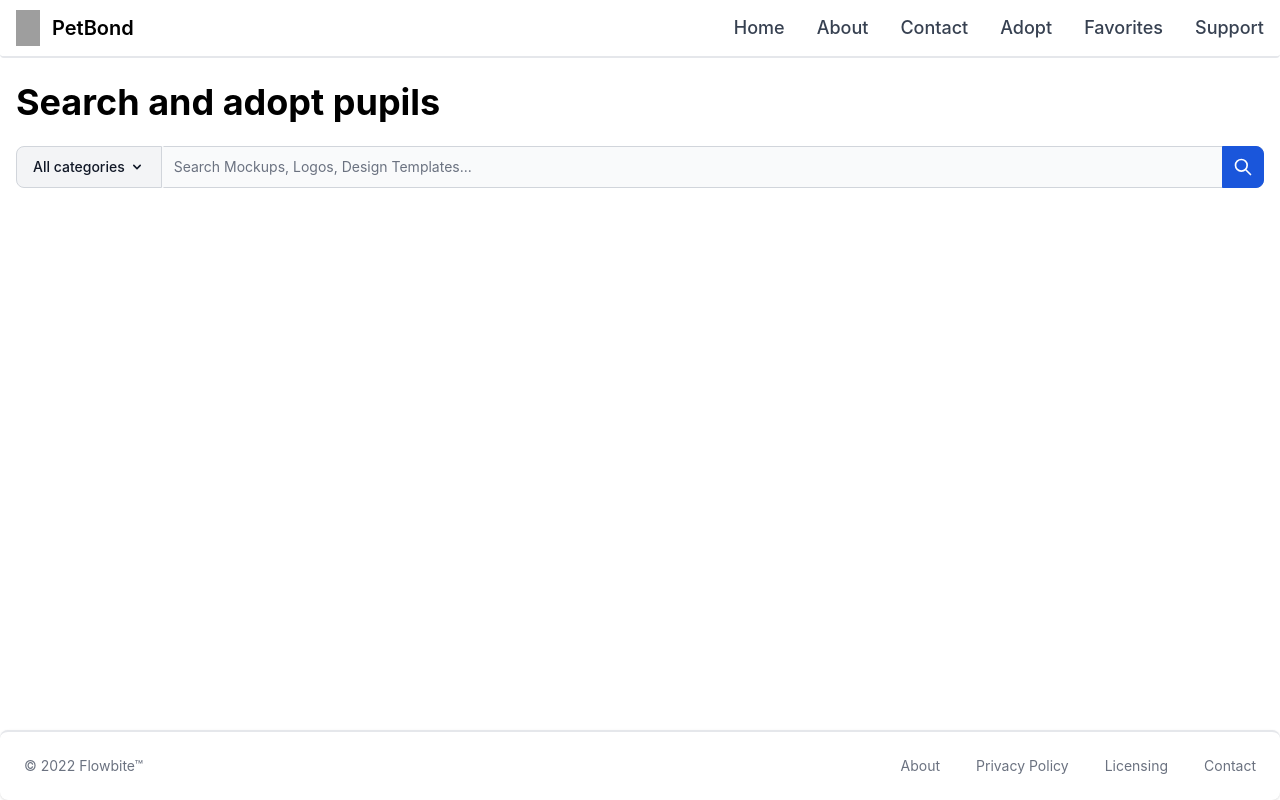
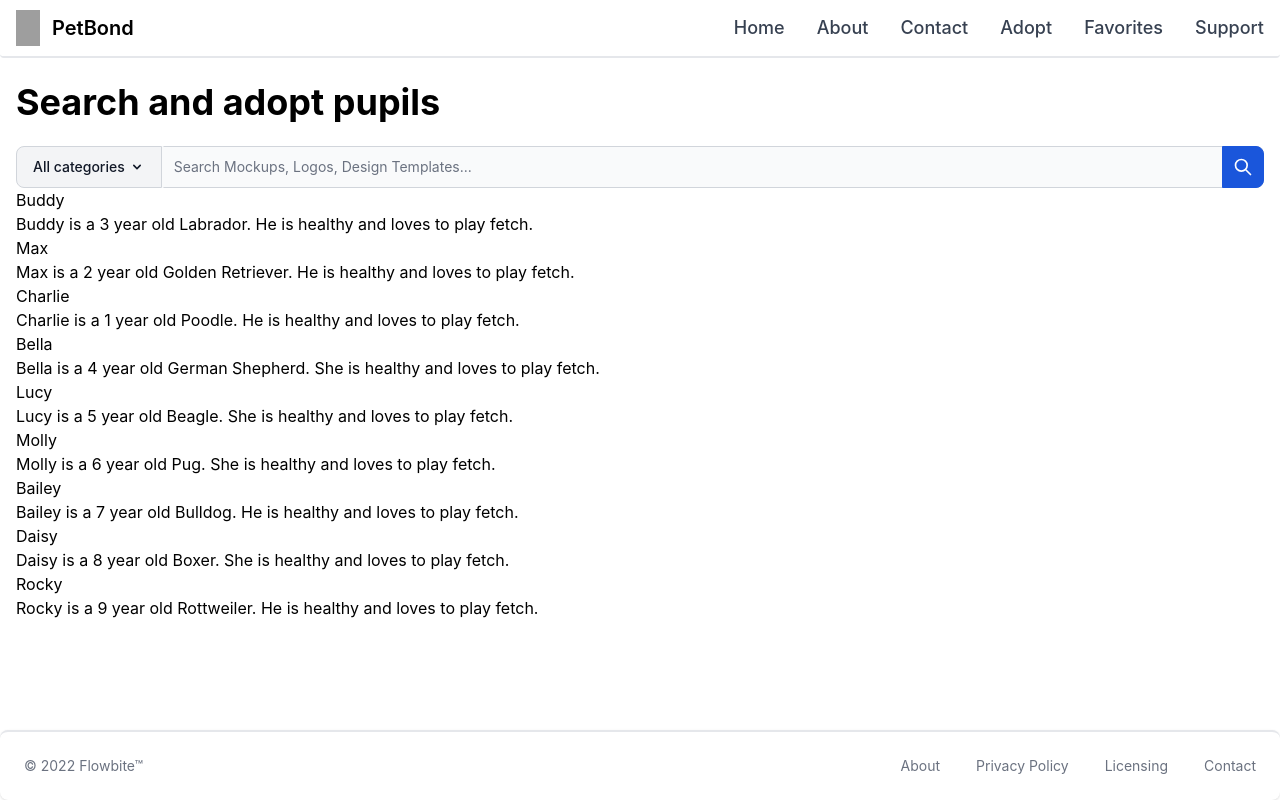
Before and after one commit to badkamyk/pet-bond, a Next.js app: page /adopt in a window 1280 px wide. Built offline with nearby package versions, Linux system fonts and the light colour scheme; grey boxes are pictures that could not be loaded.

Commit message:
refactor: moved state, added tanstack query provider

```diff
--- a/app/adopt/page.tsx
+++ b/app/adopt/page.tsx
@@ -1,13 +1,37 @@
 'use client'
 import SearchInput from "../../components/SearchInput";
 import Script from "next/script";
+import {QueryClientProvider, QueryClient, useQuery, useQueryClient} from "react-query";
+import Spinner from "../../components/Spinner";
+import {useState} from "react";
+import {PetApiType} from "../../utils/types/PetApiType";
+
+// const queryClient = new QueryClient()
 export default function Adopt() {
+    const [category, setCategory] = useState<"Dogs" | "Cats" | "All categories">("All categories");
+    const queryClient = useQueryClient()
+    const fetchPets = async () => {
+        const res = await fetch("petApi.json");
+        return res.json();
+    }
+
+    const {data, isLoading, error} = useQuery("pets", fetchPets);
+    console.log(data)
+
     return (
         <>
-            <Script src="https://unpkg.com/flowbite@1.5.3/dist/flowbite.js" />
+            <Script src="https://unpkg.com/flowbite@1.5.3/dist/flowbite.js"/>
             <div className="px-4">
                 <h1 className="text-4xl font-bold my-6">Search and adopt pupils</h1>
-                <SearchInput/>
+                <SearchInput category={category} setCategory={setCategory}/>
+                {error ? <div>Something went wrong</div>
+                    : isLoading ? <Spinner/>
+                    : data?.map((pet: PetApiType) => (
+                        <div key={pet.id}>
+                            <h2>{pet.name}</h2>
+                            <p>{pet.description}</p>
+                        </div>
+                    ))}
             </div>
         </>
     )
--- a/app/layout.tsx
+++ b/app/layout.tsx
@@ -2,20 +2,25 @@
 import './globals.css'
 import Navbar from "../components/Navbar";
 import Footer from "../components/Footer";
+import {QueryClient, QueryClientProvider} from "react-query";
 
+
+const queryClient = new QueryClient()
 export default function RootLayout({
-    children,
-}: {
+                                       children,
+                                   }: {
     children: React.ReactNode
 }) {
     return (
         <html lang="en">
-            <head />
-            <body className="flex flex-col">
-                <Navbar />
-                {children}
-                <Footer />
-            </body>
+        <head/>
+        <body className="flex flex-col">
+        <Navbar/>
+        <QueryClientProvider client={queryClient}>
+            {children}
+        </QueryClientProvider>
+        <Footer/>
+        </body>
         </html>
     )
 }
--- a/components/SearchInput.tsx
+++ b/components/SearchInput.tsx
@@ -1,10 +1,12 @@
 import {useForm} from "react-hook-form";
-import React, {useRef, useState} from "react";
+import React, {useRef} from "react";
 
 
 const categories = ["Dogs", "Cats"]
-export default function SearchInput() {
-    const [category, setCategory] = useState<"Dogs" | "Cats" | "All categories">("All categories");
+export default function SearchInput({
+                                        category,
+                                        setCategory
+                                    }: { category: string, setCategory: React.Dispatch<React.SetStateAction<"Dogs" | "Cats" | "All categories">> }) {
     const {register, handleSubmit, watch} = useForm(
         {
             defaultValues: {
@@ -12,7 +14,7 @@ export default function SearchInput() {
             }
         },
     );
-    const { ref, ...rest } = register('petCategory');
+    const {ref, ...rest} = register('petCategory');
     const inputRef = useRef<HTMLInputElement>(null);
     const changeDropDownText = (e: React.MouseEvent<HTMLButtonElement>) => {
         const button = e.currentTarget;
@@ -33,19 +35,26 @@ export default function SearchInput() {
             <div className="flex">
                 <label htmlFor="search-dropdown"
                        className="mb-2 text-sm font-medium text-gray-900 sr-only dark:text-white">Type in breed</label>
-                <button id="dropdown-button" data-dropdown-toggle="dropdown" onClick={() => setCategory("All categories")}
+                <button id="dropdown-button" data-dropdown-toggle="dropdown"
+                        onClick={() => setCategory("All categories")}
                         className="flex-shrink-0 z-10 inline-flex items-center py-2.5 px-4 text-sm font-medium text-center text-gray-900 bg-gray-100 border border-gray-300 rounded-l-lg hover:bg-gray-200 focus:ring-4 focus:outline-none focus:ring-gray-100 dark:bg-gray-700 dark:hover:bg-gray-600 dark:focus:ring-gray-700 dark:text-white dark:border-gray-600"
-                        type="button">{category} <svg aria-hidden="true" className="w-4 h-4 ml-1"
+                        type="button">{category}
+                    <svg aria-hidden="true" className="w-4 h-4 ml-1"
                          fill="currentColor" viewBox="0 0 20 20"
                          xmlns="http://www.w3.org/2000/svg">
                         <path fillRule="evenodd"
                               d="M5.293 7.293a1 1 0 011.414 0L10 10.586l3.293-3.293a1 1 0 111.414 1.414l-4 4a1 1 0 01-1.414 0l-4-4a1 1 0 010-1.414z"
                               clipRule="evenodd"></path>
-                </svg></button>
+                    </svg>
+                </button>
                 <div id="dropdown"
                      className="z-10 hidden bg-white divide-y divide-gray-100 rounded shadow w-44 dark:bg-gray-700"
                      data-popper-reference-hidden="" data-popper-escaped="" data-popper-placement="top"
-                     style={{position: "absolute", inset: "auto auto 0px 0px", margin: "0px; transform: translate3d(897px, 5637px, 0px)"}}>
+                     style={{
+                         position: "absolute",
+                         inset: "auto auto 0px 0px",
+                         margin: "0px; transform: translate3d(897px, 5637px, 0px)"
+                     }}>
                     <ul className="py-1 text-sm text-gray-700 dark:text-gray-200" aria-labelledby="dropdown-button">
                         {categories.map((category) => (
                             <li key={category}>
--- /dev/null
+++ b/components/Spinner.tsx
@@ -0,0 +1,7 @@
+export default function Spinner() {
+    return (
+        <div className="flex justify-center items-center">
+            <div className="animate-spin rounded-full h-32 w-32 border-b-2 border-gray-900"/>
+        </div>
+    )
+}
--- a/package.json
+++ b/package.json
@@ -22,6 +22,7 @@
     "react": "18.2.0",
     "react-dom": "18.2.0",
     "react-hook-form": "^7.40.0",
+    "react-query": "^3.39.2",
     "typescript": "4.9.3",
     "zod": "^3.19.1"
   },
```
Also changed, not shown: public/petAPI.json (renamed from petAPI.json), 1 other file (tests, documents, lock files or other folders). Lines whose indentation alone changed are shown as unchanged.
